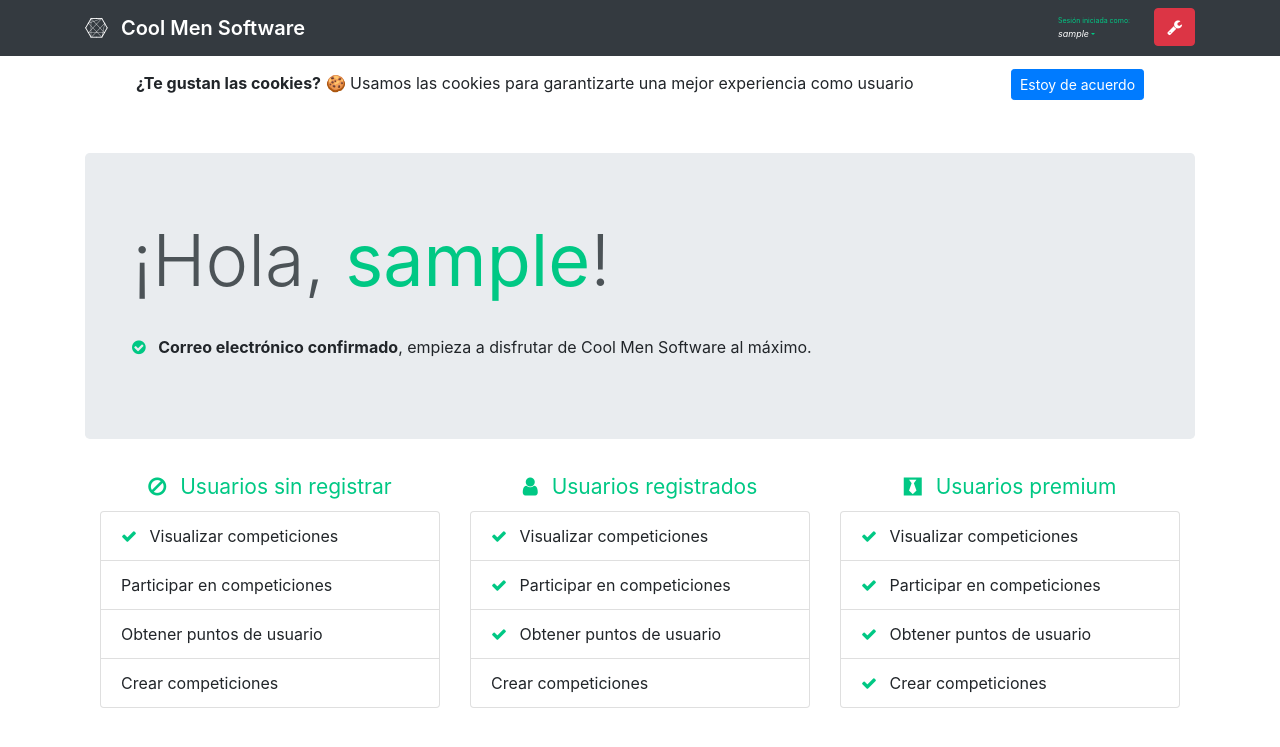
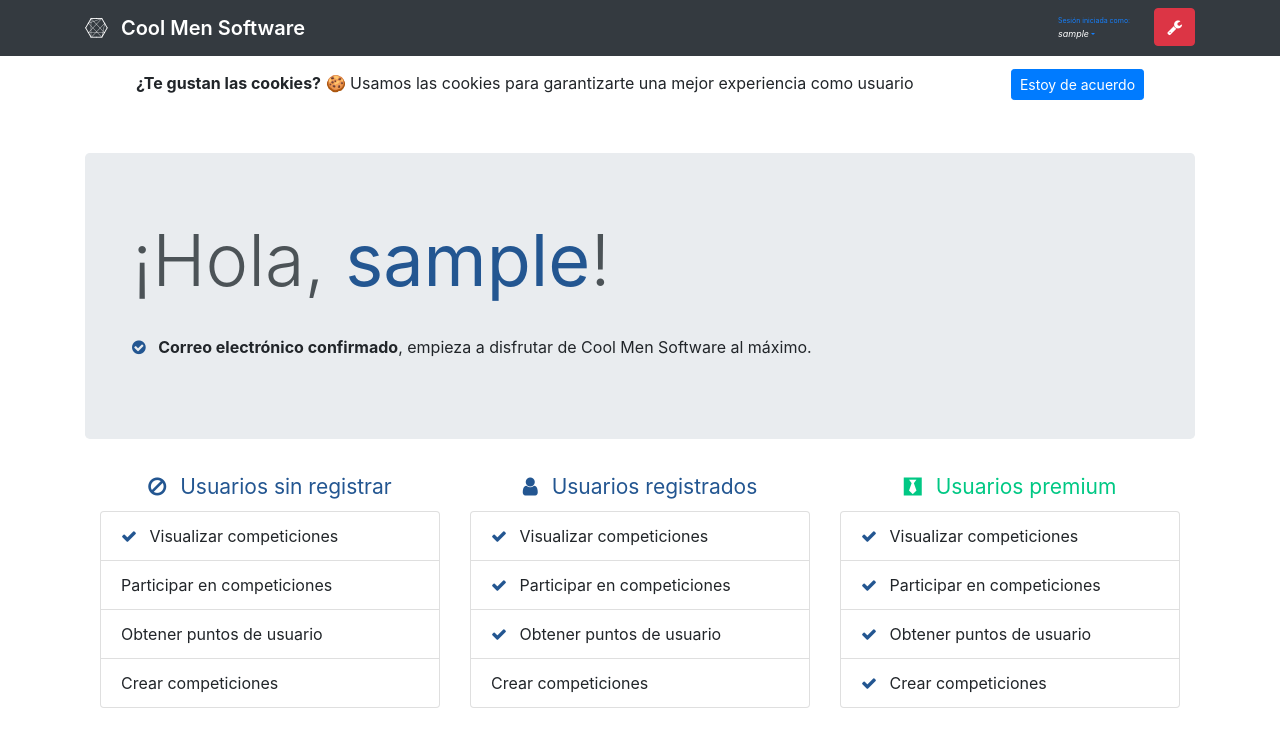
Before and after one commit to isroma/CMS-Cool-Men-Software, a Django app: page /users/welcome in a window 1280 px wide. Shown: the top 747 px of the page. Run offline with Django 3.2, Linux system fonts and the light colour scheme; the visitor is signed in with stand-in values (Sample User, id 1); parts of the project's set-up code (start-up, migrations or seed data) failed here and were passed over; some libraries are stand-ins or nearby versions.

Commit message:
Changing green to blue colour

```diff
--- a/djangocms/djangoadmin/templates/base.html
+++ b/djangocms/djangoadmin/templates/base.html
@@ -63,7 +63,7 @@
         <ul class="nav-item dropdown animate slideIn">
           <!-- Font size too small but that way it doesnt affect navbar size -->
           <a class="nav-link dropdown-toggle" id="session" data-toggle="dropdown"
-            style="font-size: 7px; color: #00c884;">Sesión iniciada como: <br>
+            style="font-size: 7px; color: #157ffb;">Sesión iniciada como: <br>
             <i style="font-size: 9px; color: white;">{{ user }}</i></a>
           <div class="dropdown-menu animate slideIn">
             <a class="dropdown-item" href="{% url 'profile' %}">
--- a/djangocms/static/css/register.css
+++ b/djangocms/static/css/register.css
@@ -15,16 +15,16 @@
 
 .login-button {
     color: #fff !important;
-    border: 1px solid #00c884;
-    background: #00c884 !important;
+    border: 1px solid #235691;
+    background: #235691 !important;
     width:100%;
     font-weight: 600;
     color:#fff;
 }
 
 .login-button:hover {
-    border: 1px solid #00b476;
-    background: #00b476 !important;
+    border: 1px solid #122f50;
+    background: #122f50 !important;
 }
 
 .my-input {
--- a/djangocms/users/templates/change_password.html
+++ b/djangocms/users/templates/change_password.html
@@ -11,7 +11,7 @@
             Cambia tu contraseña
          </h1>
          <p class="pt-4">
-            Introduce tu <b style="color: #00c884">contraseña antigua</b> para poder establecer
+            Introduce tu <b style="color: #235691">contraseña antigua</b> para poder establecer
             la nueva que usarás a partir de ahora al iniciar sesión.
          </p>
       </div>
--- a/djangocms/users/templates/recover_password.html
+++ b/djangocms/users/templates/recover_password.html
@@ -11,7 +11,7 @@
             Recuperar contraseña
          </h1>
          <p class="pt-4">
-            Introduce el <b style="color: #00c884">correo electrónico</b> con el que te registraste, te mandaremos una nueva contraseña
+            Introduce el <b style="color: #235691">correo electrónico</b> con el que te registraste, te mandaremos una nueva contraseña
             con la que iniciar sesión.
          </p>
       </div>
--- a/djangocms/users/templates/welcome.html
+++ b/djangocms/users/templates/welcome.html
@@ -5,7 +5,7 @@
 <body>
     <div class="jumbotron">
         <div class="container">
-            <h1 class="display-3">¡Hola, <b style="color: #00c884;">{{ user.username }}</b>!</h1>
+            <h1 class="display-3">¡Hola, <b style="color: #235691;">{{ user.username }}</b>!</h1>
             <br>
             {% if request.user.is_authenticated == False %}
             <p>No olvides <b>verificar tu correo electrónico</b> para poder disfrutar al completo de todas
@@ -15,7 +15,7 @@
             <p>El correo electrónico se ha enviado a <b>{{ user.email }}</b></p>
             {% else %}
             <p>
-                <span class="fa fa-check-circle pr-2" style="color: #00c884;"></span>
+                <span class="fa fa-check-circle pr-2" style="color: #235691;"></span>
                 <b>Correo electrónico confirmado</b>, empieza a disfrutar de Cool Men Software al máximo.
             </p>
             {% endif %}
@@ -26,13 +26,13 @@
         <!-- Example row of columns -->
         <div class="row">
             <div class="col-md-4">
-                <h2 style="color: #00c884;" class="text-center">
+                <h2 style="color: #235691;" class="text-center">
                     <span class="fa fa-ban pr-2"></span>
                     Usuarios sin registrar
                 </h2>
                 <ul class="list-group">
                     <li class="list-group-item">
-                        <span class="fa fa-check pr-2" style="color: #00c884;"></span>
+                        <span class="fa fa-check pr-2" style="color: #235691;"></span>
                         Visualizar competiciones
                     </li>
                     <li class="list-group-item">Participar en competiciones</li>
@@ -41,21 +41,21 @@
                 </ul>
             </div>
             <div class="col-md-4">
-                <h2 style="color: #00c884;" class="text-center">
+                <h2 style="color: #235691;" class="text-center">
                     <span class="fa fa-user pr-2"></span>
                     Usuarios registrados
                 </h2>
                 <ul class="list-group">
                     <li class="list-group-item">
-                        <span class="fa fa-check pr-2" style="color: #00c884;"></span>
+                        <span class="fa fa-check pr-2" style="color: #235691;"></span>
                         Visualizar competiciones
                     </li>
                     <li class="list-group-item">
-                        <span class="fa fa-check pr-2" style="color: #00c884;"></span>
+                        <span class="fa fa-check pr-2" style="color: #235691;"></span>
                         Participar en competiciones
                     </li>
                     <li class="list-group-item">
-                        <span class="fa fa-check pr-2" style="color: #00c884;"></span>
+                        <span class="fa fa-check pr-2" style="color: #235691;"></span>
                         Obtener puntos de usuario
                     </li>
                     <li class="list-group-item">Crear competiciones</li>
@@ -68,19 +68,19 @@
                 </h2>
                 <ul class="list-group">
                     <li class="list-group-item">
-                        <span class="fa fa-check pr-2" style="color: #00c884;"></span>
+                        <span class="fa fa-check pr-2" style="color: #235691;"></span>
                         Visualizar competiciones
                     </li>
                     <li class="list-group-item">
-                        <span class="fa fa-check pr-2" style="color: #00c884;"></span>
+                        <span class="fa fa-check pr-2" style="color: #235691;"></span>
                         Participar en competiciones
                     </li>
                     <li class="list-group-item">
-                        <span class="fa fa-check pr-2" style="color: #00c884;"></span>
+                        <span class="fa fa-check pr-2" style="color: #235691;"></span>
                         Obtener puntos de usuario
                     </li>
                     <li class="list-group-item">
-                        <span class="fa fa-check pr-2" style="color: #00c884;"></span>
+                        <span class="fa fa-check pr-2" style="color: #235691;"></span>
                         Crear competiciones
                     </li>
                 </ul>
```
Also changed, not shown: djangocms/users/templates/profile.html (+6 -8 lines).
